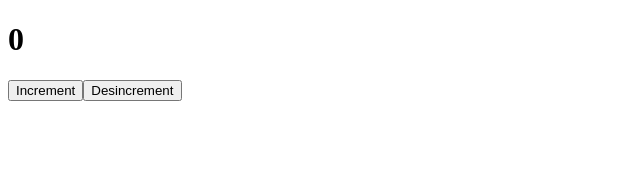
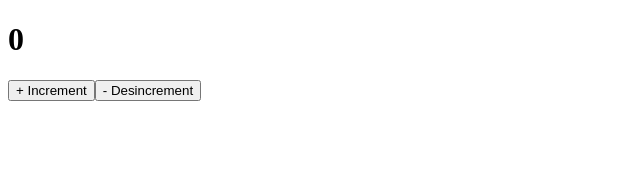
Before and after one commit to MenardoMa/ReactJs, a React (Vite) app: page / in a window 1280 px wide. Shown: the top 170 px of the page, without its empty margins (0-640 px from the left). Built offline with nearby package versions, Linux system fonts and the light colour scheme.

Commit message:
Apprentissage de Hook personnalisé

```diff
--- a/src/App.jsx
+++ b/src/App.jsx
@@ -14,8 +14,8 @@ function useToggle(initial) {
 
 function useIncremet(initial) {
   const [count, setCount] = useState(initial);
-  const toggleIncrement = () => setCount(count + 1);
-  const toggleDesincrement = () => setCount(count - 1);
+  const toggleIncrement = () => setCount((v) => v + 1);
+  const toggleDesincrement = () => setCount((v) => v - 1);
   return [count, toggleIncrement, toggleDesincrement];
 }
 
@@ -35,8 +35,8 @@ function App() {
   return (
     <>
       <h1>{count}</h1>
-      <button onClick={toggleIncrement}>Increment</button>
-      <button onClick={toggleDesincrement}>Desincrement</button>
+      <button onClick={toggleIncrement}> + Increment</button>
+      <button onClick={toggleDesincrement}> - Desincrement</button>
     </>
   );
 }
```
